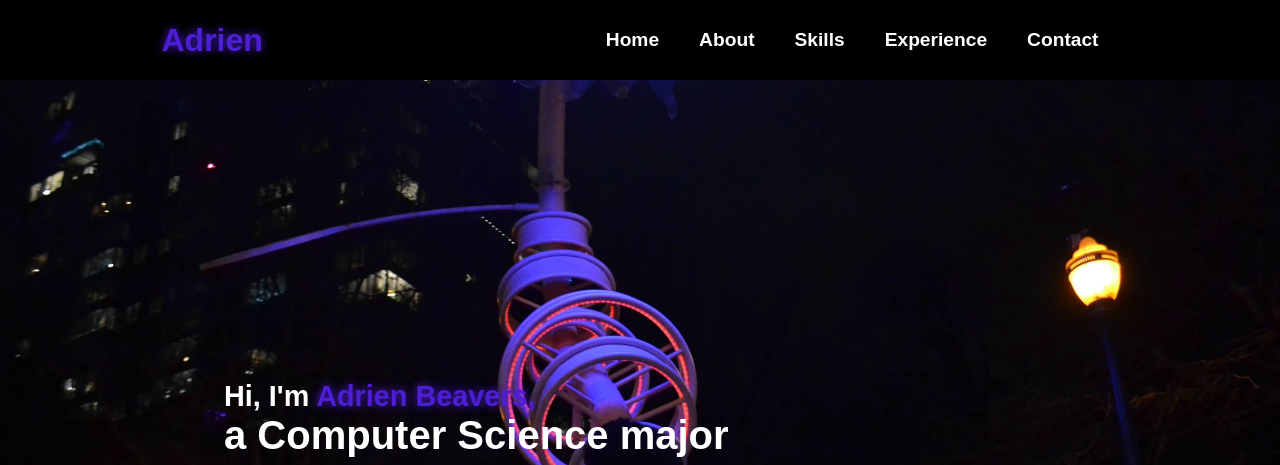
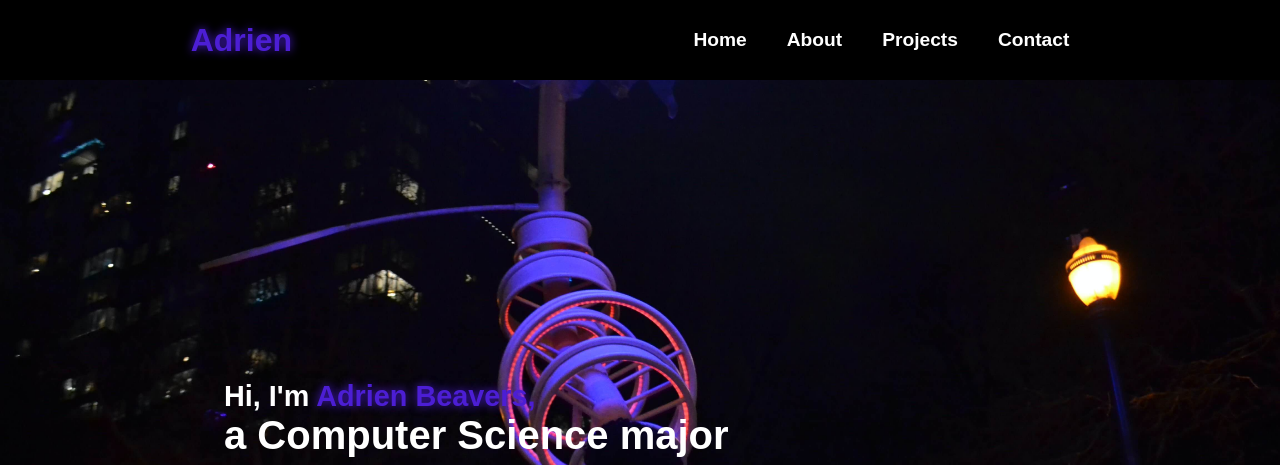
Before and after one commit to burzurio/portfolio-website, a plain HTML site: page index.html in a window 1280 px wide. Shown: the top 465 px of the page. Drawn offline with Linux system fonts and the light colour scheme.

Commit message:
feat: Updated resume, and removed extra home page buttons

```diff
--- a/index.html
+++ b/index.html
@@ -18,8 +18,7 @@
 <div class="links">
 <div class="link"><a class="active" href="#">Home</a></div>
 <div class="link"><a href="#about">About</a></div>
-<div class="link"><a href="#skills">Skills</a></div>
-<div class="link"><a href="#skills">Experience</a></div>
+<div class="link"><a href="#projects">Projects</a></div>
 <div class="link"><a href="#contact">Contact</a></div>
 </div>
 <i class="fa-solid fa-bars hamburg" onclick="hamburg()"></i>
@@ -28,7 +27,7 @@
 <div class="links">
 <a href="#">Home</a>
 <a href="#about">About</a>
-<a href="#skills">Skills</a>
+<a href="#projects">Projects</a>
 <a href="#contact">Contact</a>
 <i class="fa-solid fa-xmark cancel" onclick="cancel()"></i>
 </div>
@@ -81,7 +80,7 @@
     Outside of school, I work part-time as a Field Services Technician. In my free time, I enjoy going for drives, jogging, and hiking.
 </p>
 <div class="button">
-<a href="Docs/Resume-Sep-2025.pdf" target="_blank">
+<a href="Docs/Resume-9-10.pdf" target="_blank">
 <button>Resume</button>
 </a>
 </div>
@@ -90,7 +89,7 @@
 </div>
 </section>
 <!-- Projects & Contributions Section -->
-<section class="skills" id="skills">
+<section class="skills" id="projects">
 <div class="content">
 <div class="title"><span>Projects & Contributions</span></div>
  <div class="projects">
```
Also changed, not shown: 4 other files.
